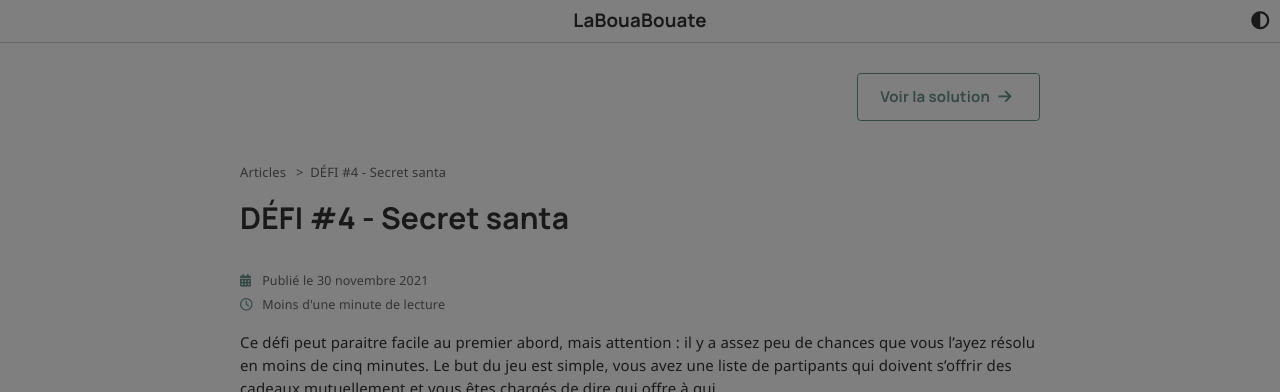
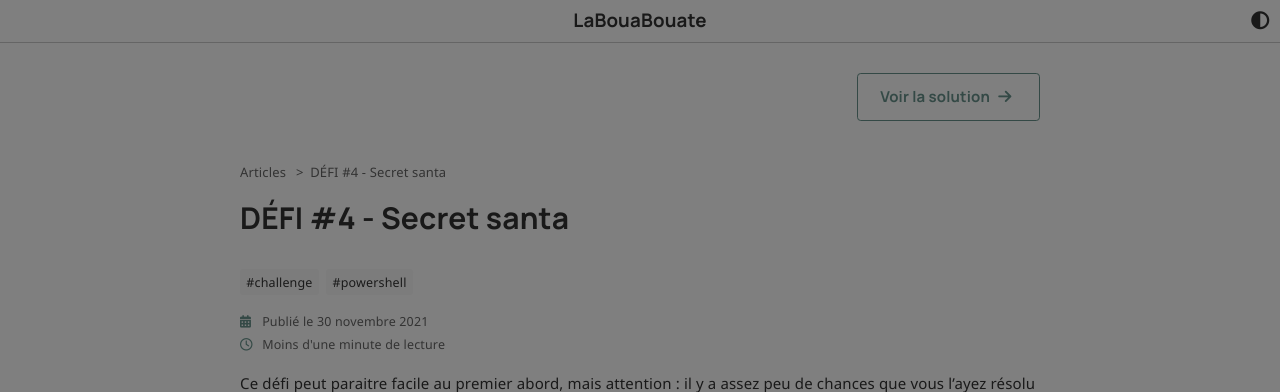
Before and after one commit to leobouard/leobouard.github.io, a Jekyll site: the page built from _posts/2021-11-30-pere-noel-secret.md, in a window 1280 px wide and 900 px high, cut to the strip 0-392 px from the top of the window. Built offline with Jekyll 4.4.1, drawn with Linux system fonts in a browser that asks for light colours; nearby versions of some CDN libraries; some web fonts are replaced; comment, search, counter and statistics services are not loaded.

Commit message:
Ajout des tags en dessous du H1

```diff
--- a/_layouts/post.html
+++ b/_layouts/post.html
@@ -30,6 +30,13 @@ layout: default
 
   <!-- Main title and content -->
   <h1>{{ page.title }}</h1>
+
+  <!-- Article tags -->
+  <div class="article-tags" id="tags" style="margin: 1em 0; position: initial;">
+    {% for tag in page.tags %}
+    <span>#{{ tag }}</span>
+    {% endfor %}
+  </div>
 
   <!-- Article info with author, date and time to read -->
   {% if page.prevLink == nil %}
```
